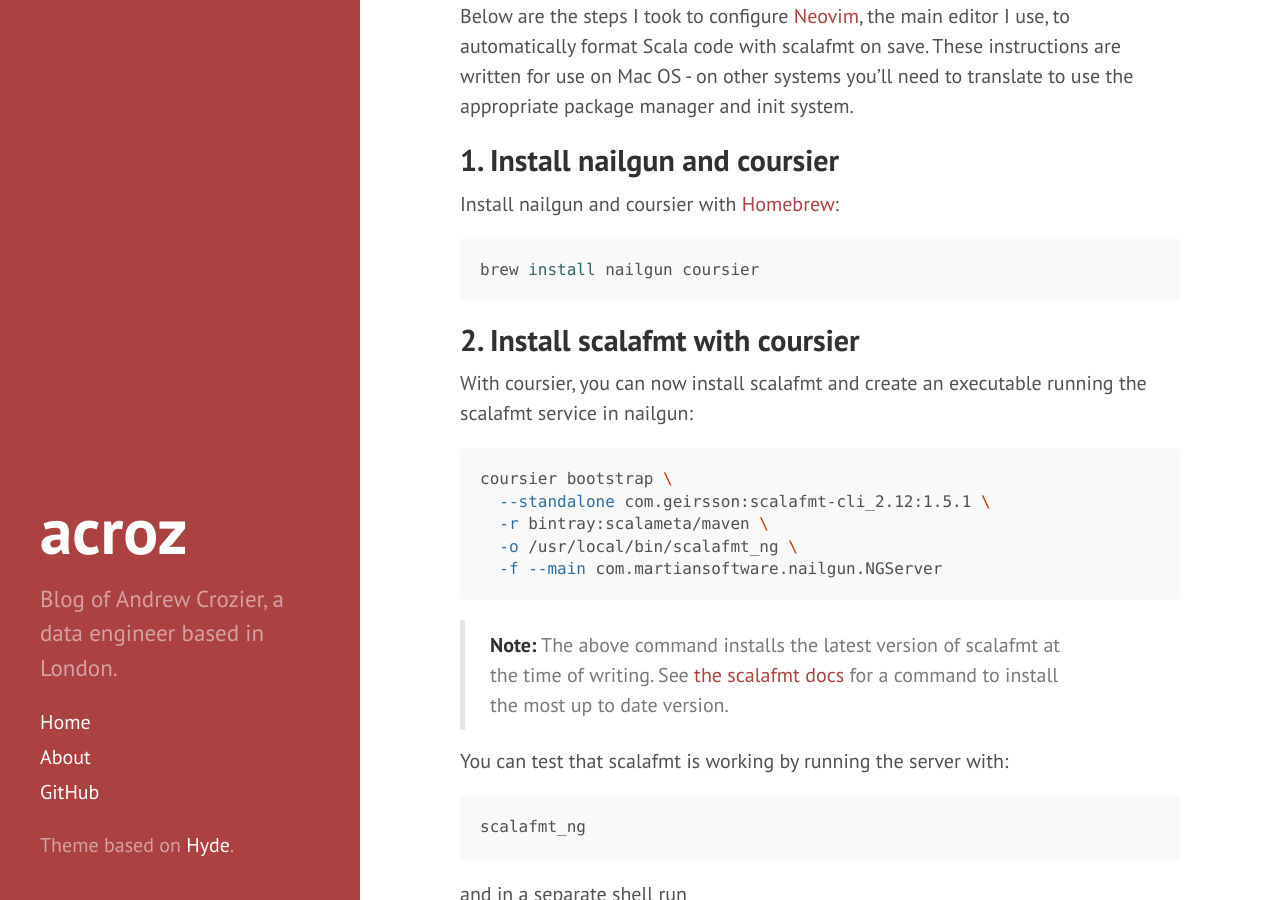
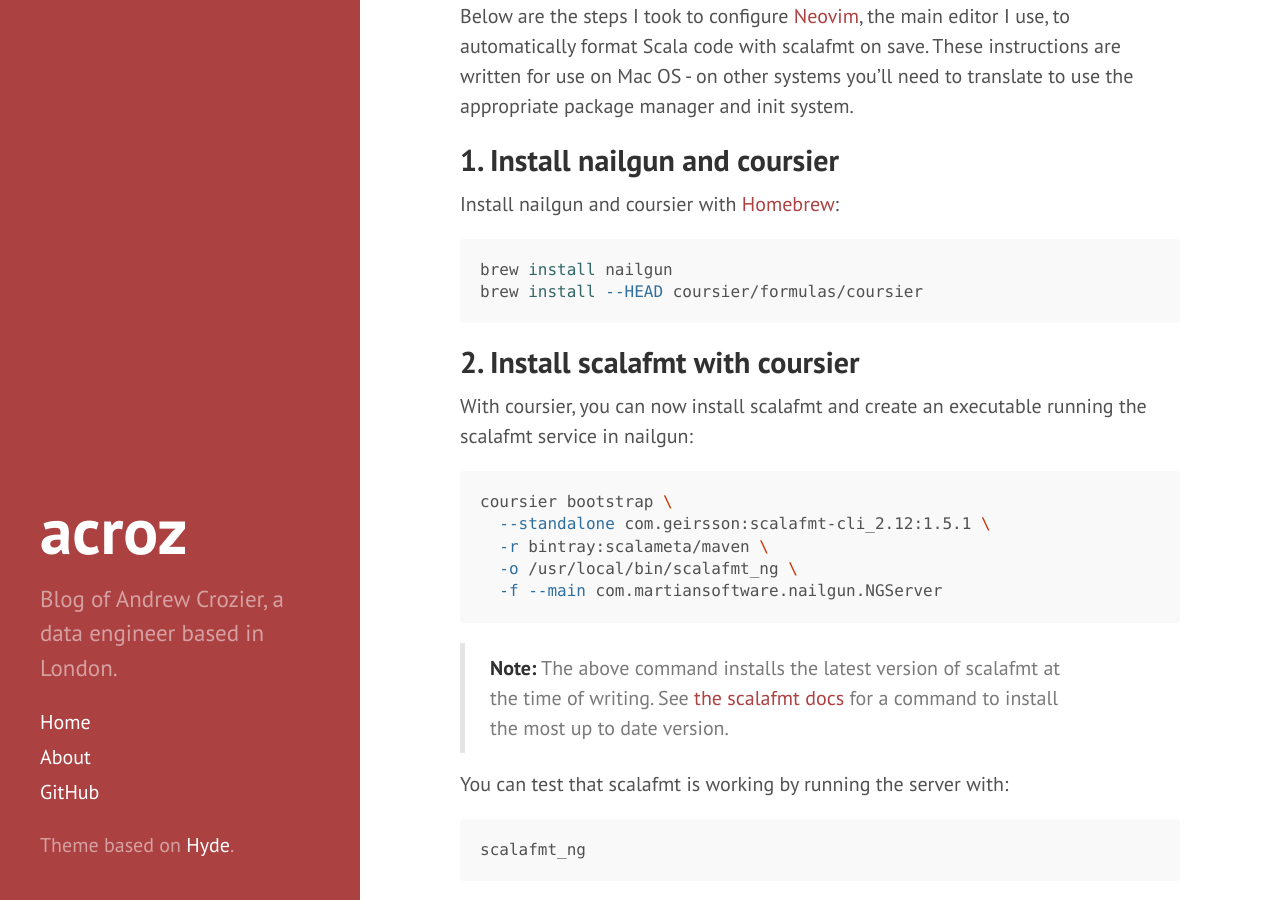
Before and after one commit to acroz/acroz.github.io, a Jekyll site: the page built from _posts/2018-04-30-scalafmt-in-neovim.md, in a window 1280 px wide and 900 px high, scrolled down 319 px. Built offline with Jekyll 4.4.1, drawn with Linux system fonts in a browser that asks for light colours.

Commit message:
Fixed coursier install command - thanks @zblz!

````diff
--- a/_posts/2018-04-30-scalafmt-in-neovim.md
+++ b/_posts/2018-04-30-scalafmt-in-neovim.md
@@ -21,7 +21,8 @@ translate to use the appropriate package manager and init system.
 Install nailgun and coursier with [Homebrew][Homebrew]:
 
 ```sh
-brew install nailgun coursier
+brew install nailgun
+brew install --HEAD coursier/formulas/coursier
 ```
 
 ## 2. Install scalafmt with coursier
````
